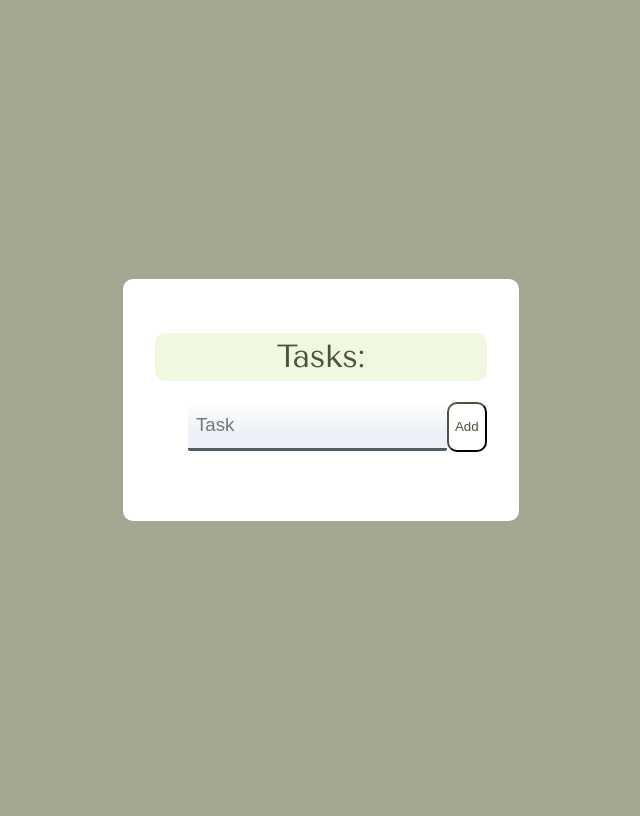
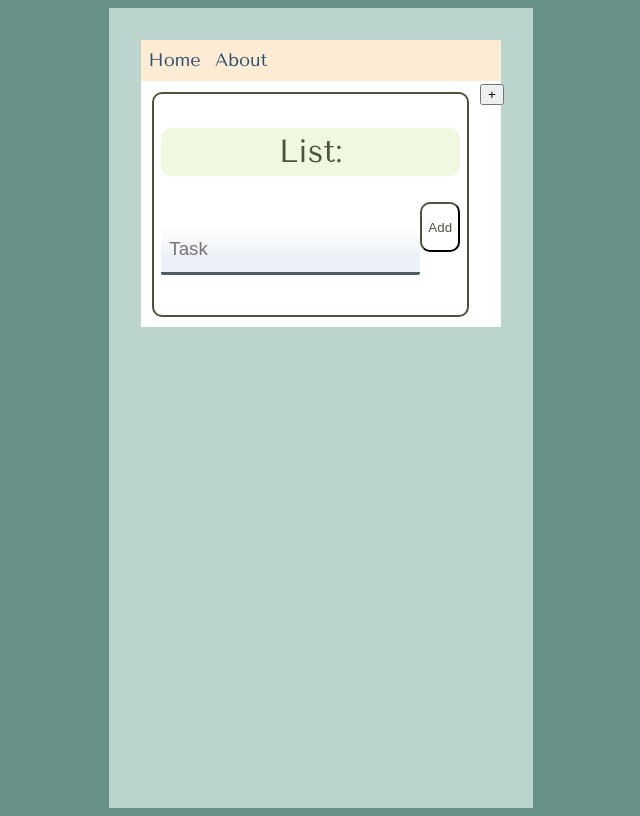
Before and after one commit to lauradurandv/react-todo, a React (Vite) app: page / in a window 1280 px wide. Shown: the whole page, without its empty margins (319-959 px from the left). Built offline with nearby package versions, Linux system fonts and the light colour scheme; no server answers.

Commit message:
Adding about page and nav bar

```diff
--- a/src/App.css
+++ b/src/App.css
@@ -1,8 +1,5 @@
 #root {
   max-width: 1280px;
-  margin: 0 auto;
   padding: 2rem;
   text-align: center;
-  background-color: #ffffff;
-  border-radius: 10px;
 }
--- a/src/App.jsx
+++ b/src/App.jsx
@@ -3,6 +3,8 @@ import TodoList from './components/TodoList';
 import AddTodoForm from './components/AddTodoForm';
 import { useEffect, useReducer } from 'react';
 import { BrowserRouter, Routes, Route } from 'react-router-dom';
+import aboutPage from './about';
+import Navbar from './Navbar';
 import styles from './App.module.css';
 
 function App() {
@@ -207,7 +209,13 @@ async function deleteTodo(id){
   //Routes elements
   const home = (
     <>
-      <h1 className={styles.mainHeading}>Tasks:</h1>
+      <div className={styles.mainContainer}>
+      <Navbar/>
+
+
+      <div className={styles.contentsContainer}>
+        <div className={styles.todoListContainer}>
+          <h2 className={styles.mainHeading}>List:</h2>
             <AddTodoForm onAddTodo={addTodo} />
               { todoList.isLoading? (<p>Loading</p>) :
               (
@@ -215,6 +223,12 @@ async function deleteTodo(id){
                 />
               )
               }
+        </div>
+        <div>
+          <button>+</button>
+        </div>
+      </div>
+      </div>
     </>
   )
 
@@ -230,6 +244,8 @@ const nextToDoList = (
 
         <Route path="/" element={home} />
         <Route path="/new" element={nextToDoList} />
+        <Route path="/about" element={aboutPage}/>
+
 
       </Routes>
     </BrowserRouter>
--- a/src/App.module.css
+++ b/src/App.module.css
@@ -1,3 +1,32 @@
+h1 {
+    color:black;
+}
+
+.mainContainer {
+    background-color: #ffffff;
+    display: flex;
+    flex-direction: column;
+}
+
+.contentsContainer {
+    display: flex;
+    flex-direction: row;
+}
+
+
+.todoListContainer{
+    display: flex;
+    flex-direction: column;
+    background-color: #ffffff;
+    border-color: #4b533f;
+    border-style: solid;
+    border-width: 2px;
+    border-radius: 10px;
+    margin: 3%;
+    padding: 2%;
+
+}
+
 
 .mainHeading {
     font-family: "Tenor Sans", sans-serif;
--- /dev/null
+++ b/src/Nav.module.css
@@ -0,0 +1,27 @@
+
+.tab{
+    font-size: large;
+    font-family: "Tenor Sans", sans-serif;
+    margin: 1%;
+    padding: 1%;
+}
+.tab:hover{
+    background-color: #dfd3c3;
+}
+
+a {
+    color:#264e70;
+    text-decoration: none;
+}
+
+a:active {
+    color: blue;
+}
+
+
+.navBar {
+    background-color: #fdebd3;
+    width:100%;
+    display: flex;
+    flex-direction: row;
+}
--- /dev/null
+++ b/src/Navbar.jsx
@@ -0,0 +1,16 @@
+import { Link } from "react-router-dom";
+import styles from "./Nav.module.css";
+
+const Navbar = () => {
+    return(
+        <div className={styles.navBar}>
+            <div className={styles.tab}>
+                <Link to="/">Home</Link>
+            </div>
+            <div className={styles.tab}>
+                <Link to="/about">About</Link>
+            </div>
+        </div>
+    )
+}
+export default Navbar;
--- /dev/null
+++ b/src/about.jsx
@@ -0,0 +1,9 @@
+import NavBar from './Navbar.jsx';
+
+const aboutPage = (
+  <>
+    <NavBar/>
+    <p>Welcome to the To-do App. You can add and delete items. </p>
+  </>
+)
+export default aboutPage;
--- a/src/components/AddTodoForm.jsx
+++ b/src/components/AddTodoForm.jsx
@@ -33,7 +33,7 @@ function AddTodoForm(props){
     }
 
     return(
-        <form id="AddTodoFrom" onSubmit={handleAddTodo} > <div>
+        <form id="AddTodoFrom" onSubmit={handleAddTodo} > <div className={styles.inputButtonContainer}>
             <InputWithLabel  value={todoTitle} onChange={handleTitleChange}>
                 Title
             </InputWithLabel>
--- a/src/components/InputWithLabel.jsx
+++ b/src/components/InputWithLabel.jsx
@@ -15,10 +15,12 @@ function InputWithLabel(props){
 
     return(
         <>
-            <label htmlFor="todoTitle">{children}</label>
-            <input
-            className={styles.InputBox}
-            ref={inputRef} name="title" id="todoTitle" placeholder="Task" value={value} onChange={onChange}/>
+            <div>
+                <label htmlFor="todoTitle">{children}</label>
+                <input
+                className={styles.InputBox}
+                ref={inputRef} name="title" id="todoTitle" placeholder="Task" value={value} onChange={onChange}/>
+            </div>
         </>
     )
 }
--- a/src/components/TodoFrom.module.css
+++ b/src/components/TodoFrom.module.css
@@ -1,3 +1,9 @@
+.inputButtonContainer {
+    display: flex;
+    flex-direction: row;
+    text-align: center;
+}
+
 .Plus {
     background-color: #ffffff;
     height:50px;
--- a/src/components/TodoList.module.css
+++ b/src/components/TodoList.module.css
@@ -1,9 +1,8 @@
 .List {
-    align-items: stretch;
-    padding-bottom: 5px;
+    align-items:stretch;
     background-color: #ffffff;
     justify-content: center;
     display: flex;
     flex-direction: column;
-
+    padding-inline-start: 0px;
 }
--- a/src/components/TodoListItem.module.css
+++ b/src/components/TodoListItem.module.css
@@ -8,7 +8,6 @@
     font-size:x-large;
     color:#4b533f;
     list-style-type: none;
-    padding-right: 20px;
 }
 
 .todo {
--- a/src/index.css
+++ b/src/index.css
@@ -2,7 +2,7 @@
   font-family: Inter, system-ui, Avenir, Helvetica, Arial, sans-serif;
   line-height: 1.5;
   font-weight: 400;
-
+  display: flex;
   color-scheme: light dark;
   color: rgba(255, 255, 255, 0.87);
 
@@ -10,14 +10,16 @@
   text-rendering: optimizeLegibility;
   -webkit-font-smoothing: antialiased;
   -moz-osx-font-smoothing: grayscale;
-
+  background-color: #679186;
+  margin: auto;
+ place-content: center;
 }
 
 body {
-  margin: 0;
   display: flex;
-  place-items: center stretch;
+  place-items: stretch;
   min-width: 320px;
   min-height: 100vh;
-  background-color: #a2a891;
+  background-color: #bbd4ce;
+
 }
```
Lines whose indentation alone changed are shown as unchanged.
